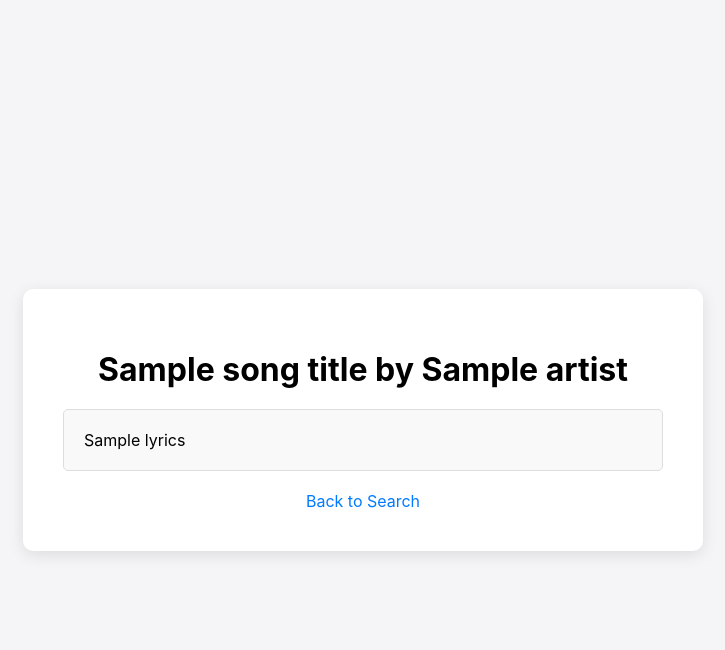
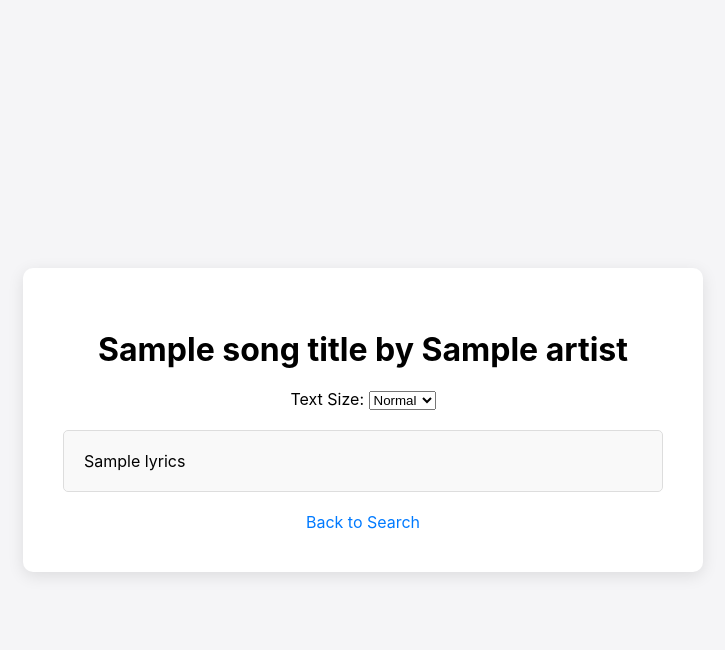
Before and after one commit to JohnStyleZ/lyricslookup, a Flask app: template templates/lyrics.html in a window 1280 px wide. Shown: the top 650 px of the page, without its empty margins (277-1002 px from the left). Run offline with Flask 3, Linux system fonts and the light colour scheme; the template is opened without the code that fills it: most values are stand-ins (such as "Sample title", 1, 10 or a date in 2020).

Commit message:
Update lyrics.html

```diff
--- a/templates/lyrics.html
+++ b/templates/lyrics.html
@@ -23,7 +23,7 @@
             max-width: 600px;
             width: 100%;
             text-align: center;
-            overflow: hidden;  /* Added to prevent scrollbars when not necessary */
+            overflow: hidden;
         }
         h1 {
             font-size: 2em;
@@ -37,8 +37,12 @@
             border: 1px solid #ddd;
             text-align: left;
             margin-bottom: 20px;
-            max-height: 60vh; /* Restricts the height of the lyrics container */
-            overflow-y: auto; /* Enables vertical scrolling */
+            max-height: 60vh;
+            overflow-y: auto;
+            font-size: 1em;
+        }
+        .text-size-selector {
+            margin-bottom: 20px;
         }
         a {
             color: #007aff;
@@ -49,10 +53,25 @@
             text-decoration: underline;
         }
     </style>
+    <script>
+        function changeTextSize() {
+            var selectedSize = document.getElementById("text-size").value;
+            document.querySelector(".lyrics").style.fontSize = selectedSize + "em";
+        }
+    </script>
 </head>
 <body>
     <div class="container">
         <h1>{{ song_title }} by {{ artist }}</h1>
+        <div class="text-size-selector">
+            <label for="text-size">Text Size: </label>
+            <select id="text-size" onchange="changeTextSize()">
+                <option value="1">Normal</option>
+                <option value="1.25">Large</option>
+                <option value="1.5">Larger</option>
+                <option value="2">Largest</option>
+            </select>
+        </div>
         <div class="lyrics">{{ lyrics }}</div>
         <a href="{{ url_for('home') }}">Back to Search</a>
     </div>
```
